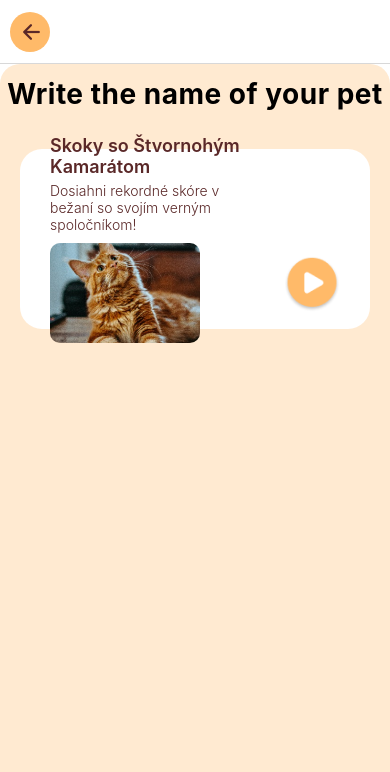
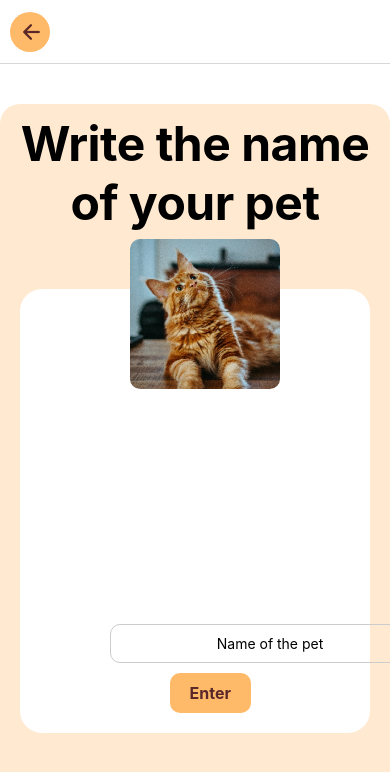
Before and after one commit to ruthjoy76/pet-mobile-app, a React Native app: screen /PetName in a window 390 px wide. Shown: the top 772 px of the page. Built offline with nearby package versions, Linux system fonts and the light colour scheme.

Commit message:
Pet Article Screen

```diff
--- a/src/components/MainContainer.js
+++ b/src/components/MainContainer.js
@@ -29,7 +29,7 @@ function MainContainer() {
                   name="arrow-back"
                   size={24}
                   color="white"
-                  onPress={() => navigation.goBack()}
+                  onPress={() =>  navigation.navigate('Start')}
                   style={styles.arrow}
                 />
               </View>
@@ -54,6 +54,7 @@ function MainContainer() {
             ),
             title: "", // Remove the title
           })} />
+
         <Stack.Screen
           name="MainTabs"
           component={MainTabs}
--- a/src/components/MainTabs.js
+++ b/src/components/MainTabs.js
@@ -1,13 +1,33 @@
 // MainTabs.js
 import React from "react";
 import { createBottomTabNavigator } from "@react-navigation/bottom-tabs";
+import { createStackNavigator } from "@react-navigation/stack";
 import { Text, View } from "react-native";
 import HomeScreen from "../navigation/screens/HomeScreen";
 import GameScreen from "../navigation/screens/GameScreen";
 import ArticleScreen from "../navigation/screens/ArticleScreen";
 import CustomTabBarIcon from "../components/CustomTabBarIcon";
+import PetArticleScreen from "../navigation/screens/PetArticleScreen"; // Import PetArticleScreen
 
 const Tab = createBottomTabNavigator();
+const HomeStack = createStackNavigator(); // Create a stack navigator for HomeScreen and PetArticleScreen
+
+function HomeStackScreen() {
+  return (
+    <HomeStack.Navigator>
+      <HomeStack.Screen
+        name="Home"
+        component={HomeScreen}
+        options={{ headerShown: false }}
+      />
+      <HomeStack.Screen
+        name="PetArticle"
+        component={PetArticleScreen}
+        options={{ headerShown: false }}
+      />
+    </HomeStack.Navigator>
+  );
+}
 
 function MainTabs() {
   return (
@@ -21,7 +41,7 @@ function MainTabs() {
       }}>
       <Tab.Screen
         name="Domov"
-        component={HomeScreen}
+        component={HomeStackScreen} // Use the nested stack navigator
         options={{
           headerShown: false,
           tabBarIcon: ({ focused, color, size }) => (
@@ -44,7 +64,7 @@ function MainTabs() {
         name="Hry"
         component={GameScreen}
         options={{
-          headerShown: false, // Hide the header for this screen
+          headerShown: false,
           tabBarIcon: ({ focused, color, size }) => (
             <View style={{}}>
               <CustomTabBarIcon
@@ -65,7 +85,7 @@ function MainTabs() {
         name="Úlohy"
         component={ArticleScreen}
         options={{
-          headerShown: false, // Hide the header for this screen
+          headerShown: false,
           tabBarIcon: ({ focused, color, size }) => (
             <View style={{}}>
               <CustomTabBarIcon
--- a/src/navigation/screens/ArticleScreen.js
+++ b/src/navigation/screens/ArticleScreen.js
@@ -1,11 +1,11 @@
 import React, { useState } from 'react';
-import { View, Text, Image, TouchableOpacity, StyleSheet } from 'react-native';
+import { View, Text, Image, TouchableOpacity} from 'react-native';
 import styles from '../styles/ArticleScreenStyles';
 
 // Import images
 import dog from '../../../assets/dog.png';
 
-export default function HomeScreen({ navigation }) {
+export default function ArticleScreen({ navigation }) {
     const [isChecked, setIsChecked] = useState([false, false, false]);
 
     const toggleCheckbox = (index) => {
--- /dev/null
+++ b/src/navigation/screens/PetArticleScreen.js
@@ -0,0 +1,54 @@
+import React from 'react';
+import { View, Text, TouchableOpacity, Image, ScrollView } from 'react-native';
+import styles from '../styles/PetArticleScreenStyles';
+
+// Import images
+import dogArticle from '../../../assets/dogArticle.png';
+
+const BulletPoint = ({ text }) => {
+  return (
+    <View style={styles.bulletContainer}>
+      <Text style={styles.bullet}>•</Text>
+      <Text style={styles.bulletText}>{text}</Text>
+    </View>
+  );
+};
+
+export default function PetArticleScreen({ navigation }) {
+  return (
+    <ScrollView contentContainerStyle={styles.scrollViewContent}>
+      <View style={styles.container}>
+        <View>
+          <TouchableOpacity onPress={() => navigation.navigate('Home')}>
+            <Text>Go back to Home</Text>
+          </TouchableOpacity>
+        </View>
+        <View>
+          <Text style={styles.header}>Ako správne vyčistiť zuby psíkovy?</Text>
+            <Text style={styles.subheader}>Ako umývať zúbky svojmu psíkovi:</Text>
+                <Text style={styles.text}>Krok 1: Priprav si potrebné veci</Text>
+
+                    <BulletPoint text="Získaj špeciálnu zubnú kefku pre psov alebo mäkký zubný prstencový návlek." />
+                    <BulletPoint text="Kúp si špeciálnu zubnú pastu pre psov, ktorá je zdravá pre tvojho psíka." />
+                <Text style={styles.text}>Krok 2: Zvykni psíka na dotyk</Text>
+                    <BulletPoint text="Začni pomaly a nežne. Hladkaj psíka na brade a postupne mu otváraj ústa, aby si zvykol na dotyk v tejto oblasti." />
+
+                        <Image
+                            source={dogArticle}
+                            style={styles.imageStyle}
+                        />
+                <Text style={styles.text}>Krok 3: Zoznámte ho s návlekom</Text>
+                    <BulletPoint text="Než začneš používať kefku, zoznám psíka so zubným prstencovým návlekom. Nech ho nosí na zúbkoch, kým si naň nezvykne" />
+                <Text style={styles.text}>Krok 4: Naneste pastu</Text>
+                    <BulletPoint text="Keď je psík pohodlný s návlekom, naneste malé množstvo zubnej pasty na kefku alebo návlek." />
+                <Text style={styles.text}>Krok 5: Umývanie zúbkov</Text>
+                    <BulletPoint text="Pomaly a jemne umývaj psíkovi zúbky kruhovými pohybmi. Nezabudni si zvýšene venovať jeho zadným zubom a ďasnám.." />
+                    <BulletPoint text="Pochváľ svojho psíka a odmeň ho, keď sa správa dobre počas umývania zúbkov." />
+                <Text style={styles.text}>Krok 6: Opakuj to každý deň</Text>
+                    <BulletPoint text="Zahrň umývanie zúbkov do denného režimu vášho psíka. Opakuj túto rutinu každý deň alebo aspoň niekoľkokrát týždenne." />
+                <Text style={styles.subtext}>Týmto jednoduchým spôsobom môžeš pomôcť udržiavať zdravé zuby a ďasná svojho psíka a zabrániť problémom s ústnou hygienou. Je to skvelý spôsob, ako mať šťastného a zdravého psíka!</Text>
+        </View>
+      </View>
+    </ScrollView>
+  );
+}
--- a/src/navigation/screens/PetName.js
+++ b/src/navigation/screens/PetName.js
@@ -1,15 +1,22 @@
-import React from 'react';
-import { View, Text, Image, TouchableOpacity } from 'react-native';
+import React, { useState } from 'react';
+import { View, Text, TextInput, TouchableOpacity, Image } from 'react-native';
 import styles from '../styles/PetNameStyles';
 
 // Import images
 import cat from '../../../assets/cat.png';
-import button from '../../../assets/button.png';
 
 export default function PetName({ navigation }) {
-    const handleContainerPress = () => {
+    const [name, setName] = useState('');
+
+    const handleEnterPress = () => {
         navigation.navigate('MainTabs');
     };
+
+    const handleChangeText = (text) => {
+        setName(text);
+    };
+
+
 
     return (
         <View style={styles.container}>
@@ -19,23 +26,23 @@ export default function PetName({ navigation }) {
                 </View>
                 <View style={styles.containerItem}>
                     <View style={styles.imageContainer}>
-                    <Text style={styles.containerText}>Skoky so Štvornohým Kamarátom</Text>
-                    <Text style={styles.containerParagraphText}>Dosiahni rekordné skóre v bežaní so svojím verným spoločníkom!</Text>
                         <Image
                             source={cat}
                             style={styles.imageStyle}
                         />
                     </View>
-                <TouchableOpacity style={styles.buttonContainer}>
-                    <Image
-                        source={button}
-                        style={styles.buttonImage}
+                    <TextInput
+                        style={styles.input}
+                        value={name}
+                        onChangeText={handleChangeText}
+                        placeholder="Name of the pet"
                     />
+                    <TouchableOpacity style={styles.buttonContainer} onPress={handleEnterPress}>
+                        <Text style={styles.buttonText}>Enter</Text>
                     </TouchableOpacity>
                 </View>
+            </View>
 
-
-            </View>
         </View>
     );
 }
--- /dev/null
+++ b/src/navigation/styles/PetArticleScreenStyles.js
@@ -0,0 +1,55 @@
+const PetArticleScreenStyles = {
+    container: {
+      flex: 1,
+      backgroundColor: '#fff',
+      padding: 20,
+    },
+    scrollViewContent: {
+      flexGrow: 1,
+    },
+    bulletContainer: {
+      flexDirection: 'row',
+      alignItems: 'center',
+      marginBottom: 10,
+      marginLeft: 10,
+    },
+    bullet: {
+      fontSize: 14,
+      marginRight: 5,
+      color: '#5A2828', // Bullet point color
+    },
+    bulletText: {
+      fontSize: 14,
+      fontWeight: '200',
+      color: '#5A2828', // Bullet text color
+    },
+    header: {
+      fontSize: 24,
+      color: '#5A2828',
+      fontWeight: '600',
+      letterSpacing: -0.5,
+      marginBottom: 10,
+    },
+    subheader: {
+      fontSize: 14,
+      color: '#5A2828',
+    },
+    text: {
+      fontSize: 14,
+      fontWeight: '700',
+      color: '#5A2828',
+    },
+    subtext: {
+      fontSize: 14,
+      fontWeight: '200',
+      color: '#5A2828',
+    },
+    imageStyle: {
+      marginHorizontal: 'auto',
+      marginVertical: 'auto',
+      marginBottom: 10,
+      alignSelf: 'center'
+    },
+  };
+
+  export default PetArticleScreenStyles;
--- a/src/navigation/styles/PetNameStyles.js
+++ b/src/navigation/styles/PetNameStyles.js
@@ -4,8 +4,9 @@ const PetNameStyles = {
         backgroundColor: '#fff',
     },
     header: {
-        height: 50,
+        height: 60,
         justifyContent: 'center',
+        alignItems: 'center',
         marginBottom: 15,
     },
     subContainer: {
@@ -13,72 +14,75 @@ const PetNameStyles = {
         backgroundColor: '#FFEAD1',
         borderTopLeftRadius: 20,
         borderTopRightRadius: 20,
+        marginTop: 40,
+        overflow: 'hidden', // I-clip ang nilalaman na nag-ooverflow
     },
     headerText: {
-        fontSize: 28,
+        fontSize: 48,
+        height: 90,
+        width: '90%',
         fontWeight: '700',
-        letterSpacing: 0.5,
+        letterSpacing: -0.5,
         color: '#000000',
         textAlign: 'center',
-        marginTop: 10,
-    },
-    subHeaderText: {
-        fontSize: 20,
-        fontWeight: '400',
-        color: '#5A2828',
-        textAlign: 'left',
-        marginTop: 10,
-        marginLeft: 20,
+        marginTop: 50,
     },
     containerItem: {
         flexDirection: 'row',
-        alignItems: 'center',
+        alignItems: 'flex-start', // I-align ang mga item sa itaas
         justifyContent: 'space-between',
-        backgroundColor: 'white',
+        backgroundColor: '#fff',
         borderRadius: 22,
+        top: 30,
         margin: 20,
+        marginTop: 80,
         padding: 10,
-        height: 180,
+        height: '60%',
+        position: 'relative', // Papaganahin ang absolute positioning sa loob ng container na ito
     },
     imageContainer: {
         flex: 1,
-    },
-    containerText: {
-        fontSize: 18,
-        fontWeight: '600',
-        color: '#5A2828',
-        textAlign: 'left',
-        marginTop: 20,
-        marginLeft: 20,
-        marginBottom: 5,
-    },
-    containerParagraphText: {
-        fontSize: 14,
-        fontWeight: '300',
-        color: '#5A2828',
-        textAlign: 'left',
-        marginLeft: 20,
-        marginRight: 20,
+        position: 'absolute', // Papaganahin ang absolute positioning ng container
+        top: -50, // Ilipat ang container pataas ng 50 unit (ayusin depende sa iyong kagustuhan)
+        left: '50%',
+        marginLeft: -65, // Ayusin depende sa sukat ng container
     },
     imageStyle: {
         width: 150,
-        height: 100,
+        height: 150,
         borderRadius: 10,
-        marginBottom: 20,
-        marginLeft: 20,
-        marginTop: 10,
+    },
+    input: {
+        position: 'absolute',
+        bottom: 20,
+        left: '40%',
+        transform: [{ translateX: -50 }],
+        borderWidth: 1,
+        borderColor: '#ccc',
+        borderRadius: 10,
+        padding: 10,
+        marginBottom: 50,
+        paddingHorizontal: 50,
+        paddingVertical: 10,
+        textAlign: 'center',
     },
     buttonContainer: {
-        marginRight: 20,
-        alignItems: 'flex-end', // Align button to the right
-        justifyContent: 'flex-end', // Align button to the bottom
-        marginTop: 90, //
+        position: 'absolute',
+        bottom: 20, // Adjust the position of the button
+        left: '57%',
+        transform: [{ translateX: -50 }], // Center the button horizontally
+        backgroundColor: '#FFBA69',
+        paddingHorizontal: 20,
+        paddingVertical: 10,
+        borderRadius: 10,
     },
-    buttonImage: {
-        width: 56,
-        height: 56,
-        resizeMode: 'contain',
+    buttonText: {
+        color: '#5A2828',
+        fontSize: 16,
+        fontWeight: 'bold',
+        textAlign: 'center',
     },
+
 };
 
 export default PetNameStyles;
```
Also changed, not shown: src/navigation/screens/HomeScreen.js (+8 -1 lines), assets/dogArticle.png (added). Lines whose indentation alone changed are shown as unchanged.
